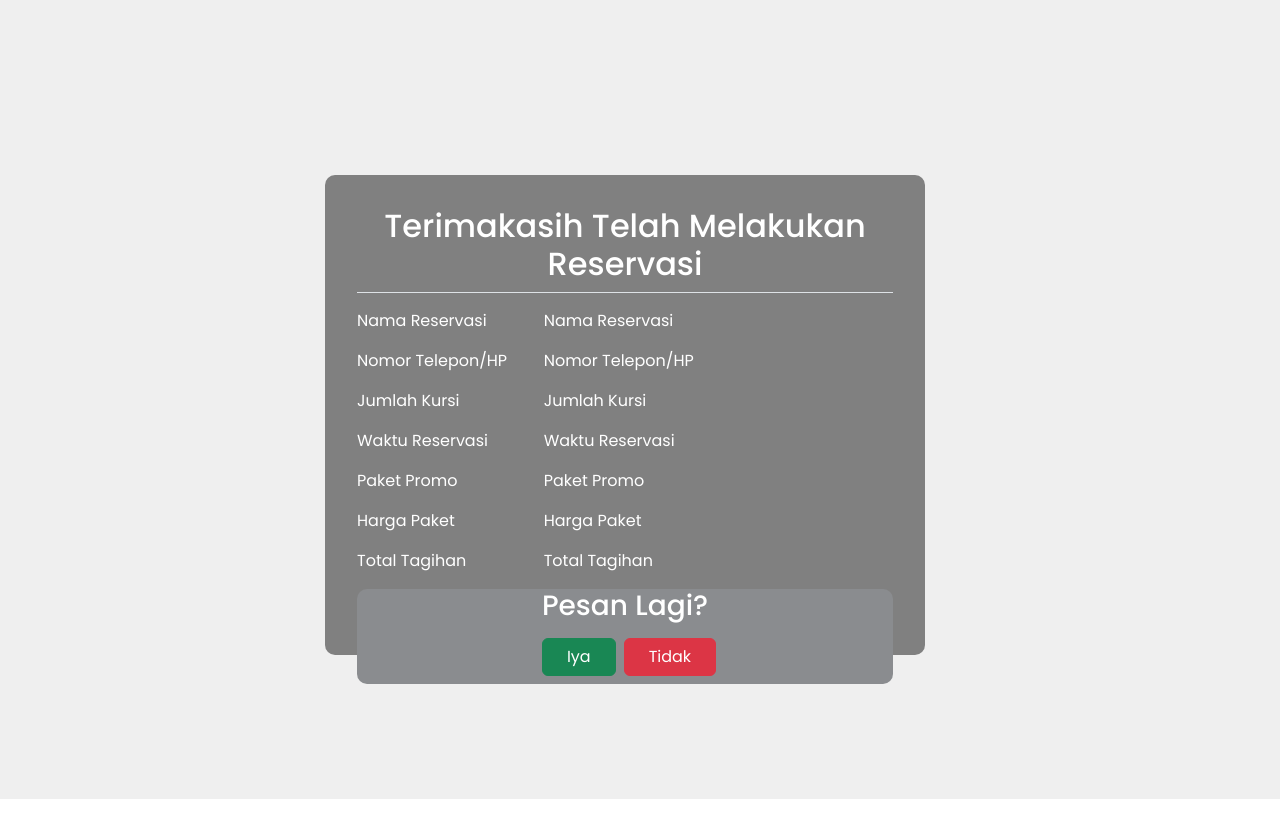
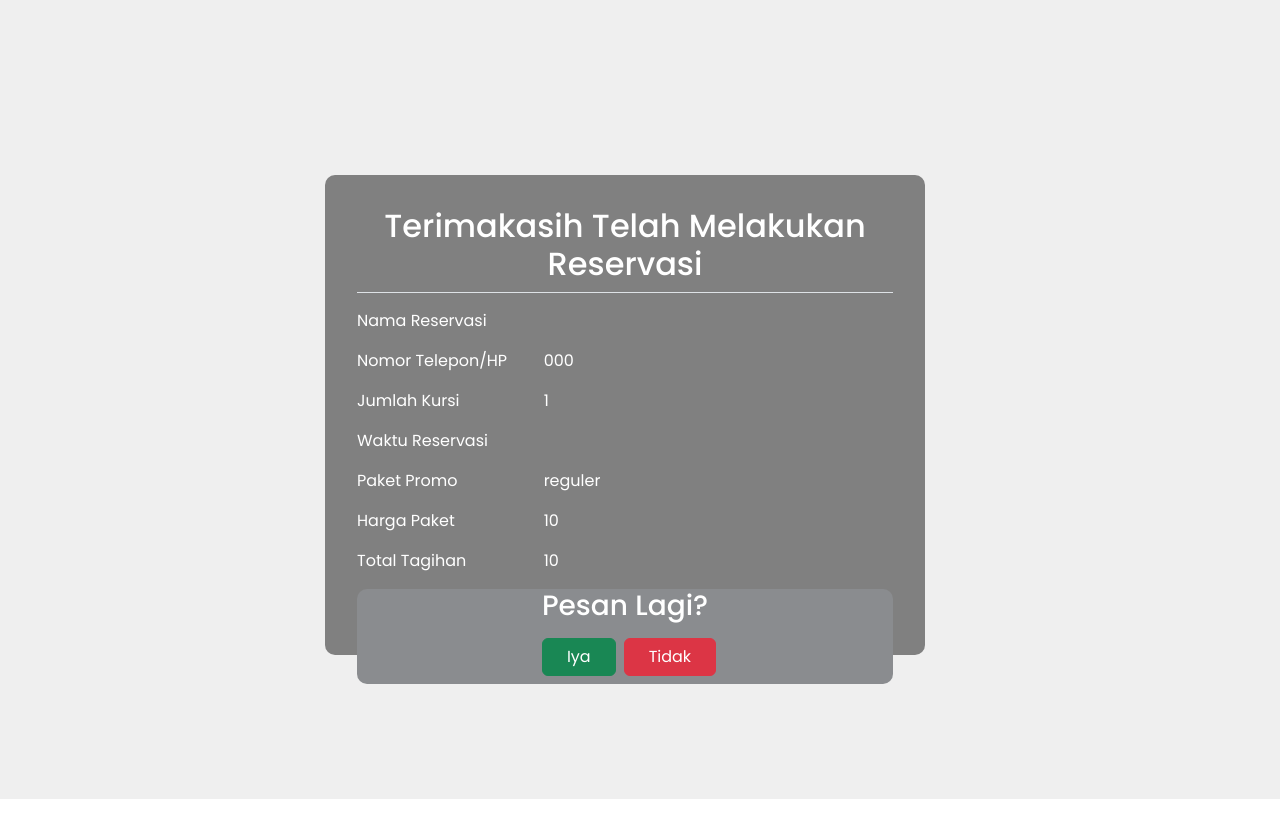
Before and after one commit to arryyxia/Digital-Telent-JWD-Kominfo, a PHP site: page /invoice.php?idReservasi=1 in a window 1280 px wide. Shown: the part 91-930 px from the top of the page. Run offline with PHP 8.4, Linux system fonts and the light colour scheme; tables that the repository leaves empty hold one stand-in row (values such as "Sample post"); data that the repository does not hold is empty.

Commit message:
data tampil di invoice

```diff
--- /dev/null
+++ b/controller/Invoice.php
@@ -0,0 +1,22 @@
+<?php
+    include_once 'config.php'; // File konfigurasi database
+
+    $idReservasi = $_GET['idReservasi'];
+    $dataInvoice = mysqli_query($link, "select * from reservasi where idReservasi=$idReservasi");
+
+    $invoice = mysqli_fetch_assoc($dataInvoice);
+
+    $namaReservasi = $invoice['namaReservasi'];
+    $noTelp = $invoice['noTelp'];
+    $waktuReservasi = $invoice['waktuReservasi'];
+    $kursi = $invoice['kursi'];
+    $paket = $invoice['paket'];
+    $sate = $invoice['sate'];
+    $rendang = $invoice['rendang'];
+    $sayur = $invoice['sayur'];
+    $ayam = $invoice['ayam'];
+    $sosis = $invoice['sosis'];
+    $mie = $invoice['mie'];
+    $hargaPaket = $invoice['hargaPaket'];
+    $totalTagihan = $invoice['totalTagihan'];
+?>
--- a/index.php
+++ b/index.php
@@ -1,5 +1,7 @@
     <?php include 'layout/header.php' ?>
     <?php include 'layout/navbar.php' ?>
+
+
 
     <section id="beranda" class="hero d-flex align-items-center justify-content-center">
         <div class="container-md d-flex align-items-center row">
--- a/invoice.php
+++ b/invoice.php
@@ -1,5 +1,6 @@
-    <?php include 'layout/header.php' ?>
-    <?php include 'layout/navbar.php' ?>
+    <?php include 'layout/header.php'; ?>
+    <?php include 'layout/navbar.php'; ?>
+    <?php include 'controller/Invoice.php' ?>
 
     <main class="fs d-flex justify-content-center align-items-center">
         <section class="invoice">
@@ -10,31 +11,31 @@
             <div class="mt-3 justify-content-center">
                 <div class="row ">
                     <div class="col-4"><p>Nama Reservasi</p></div>
-                    <div class="col-8"><p>Nama Reservasi</p></div>
+                    <div class="col-8"><p><?= $namaReservasi ?></p></div>
                 </div>
                 <div class="row">
                     <div class="col-4"><p>Nomor Telepon/HP</p></div>
-                    <div class="col-8"><p>Nomor Telepon/HP</p></div>
+                    <div class="col-8"><p><?= $noTelp ?></p></div>
                 </div>
                 <div class="row">
                     <div class="col-4"><p>Jumlah Kursi</p></div>
-                    <div class="col-8"><p>Jumlah Kursi</p></div>
+                    <div class="col-8"><p><?= $kursi ?></p></div>
                 </div>
                 <div class="row">
                     <div class="col-4"><p>Waktu Reservasi</p></div>
-                    <div class="col-8"><p>Waktu Reservasi</p></div>
+                    <div class="col-8"><p><?= $waktuReservasi ?></p></div>
                 </div>
                 <div class="row">
                     <div class="col-4"><p>Paket Promo</p></div>
-                    <div class="col-8"><p>Paket Promo</p></div>
+                    <div class="col-8"><p><?= $paket ?></p></div>
                 </div>
                 <div class="row">
                     <div class="col-4"><p>Harga Paket</p></div>
-                    <div class="col-8"><p>Harga Paket</p></div>
+                    <div class="col-8"><p><?= $hargaPaket ?></p></div>
                 </div>
                 <div class="row">
                     <div class="col-4"><p>Total Tagihan</p></div>
-                    <div class="col-8"><p>Total Tagihan</p></div>
+                    <div class="col-8"><p><?= $totalTagihan ?></p></div>
                 </div>
             </div>
             <div class="order-lagi">
```
Also changed, not shown: controller/Reservasi.php (+9 -3 lines), 1 other file.
